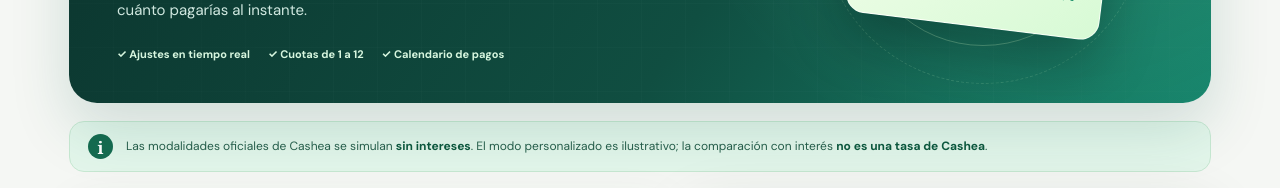
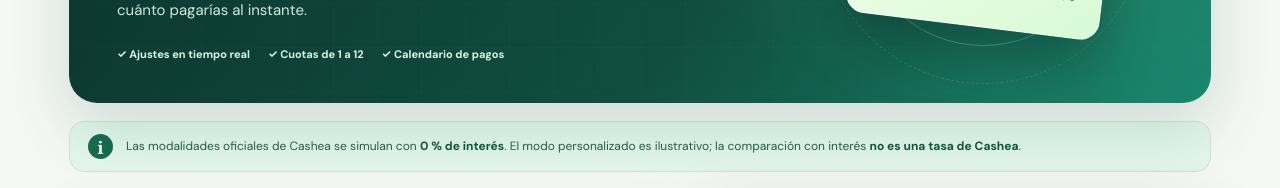
Before and after one commit to medinacaj/monitor-cashea, a website with bundled scripts: page index.html in a window 1280 px wide. Shown: the part 1840-2028 px from the top of the page. Built offline with nearby package versions, Linux system fonts and the light colour scheme.

Commit message:
fix(test): explicitar 0 % de interés en planes Cashea

```diff
--- a/index.html
+++ b/index.html
@@ -72,7 +72,7 @@
           </div>
         </div>
         <div class="calc-legal-banda"><span class="calc-legal-icono" aria-hidden="true">i</span>
-          <p>Las modalidades oficiales de Cashea se simulan <strong>sin intereses</strong>. El modo personalizado es ilustrativo; la comparación con interés <strong>no es una tasa de Cashea</strong>.</p>
+          <p>Las modalidades oficiales de Cashea se simulan con <strong>0 % de interés</strong>. El modo personalizado es ilustrativo; la comparación con interés <strong>no es una tasa de Cashea</strong>.</p>
         </div>
         <div class="sim-grid">
           <form id="form-sim" class="panel-controles" novalidate>
```
